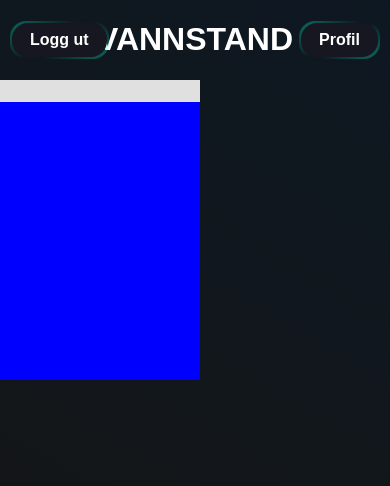
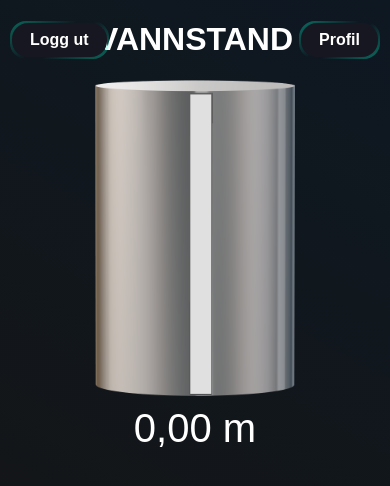
Before and after one commit to USN-Gjengen/APP2000_Gruppe06_Solvann-Driftsystem, a React (Create React App) app in the folder frontend/: page /Waterlevel in a window 390 px wide. Shown: the top 486 px of the page. Built offline with nearby package versions, Linux system fonts and the light colour scheme; no server answers.

Commit message:
create visual watertank

```diff
--- a/frontend/src/App.css
+++ b/frontend/src/App.css
@@ -350,21 +350,54 @@
 	font-size: 0.8em;
   }
 
-  /* waterlevel page */
+
+  .waterTank-container {
+	display: flex;
+	align-items: center;
+	justify-content: center;
+  }
+
+  .water-tank {
+	z-index: 10;
+  }
 
   .water-container {
+	z-index: 10;
 	width: 200px;
-	height: 300px;
+	height: 810px;
 	background-color: #e0e0e0;
-	position: relative;
+	position: absolute;
 	overflow: hidden;
   }
 
   .water {
-	background-color: blue;
+	background-color: #1ca3ec;
 	position: absolute;
 	bottom: 0;
 	left: 0;
 	right: 0;
 	transition: height 0.5s;
   }
+
+  .water-level-text {
+	font-size: 75px;
+	text-align: center;
+
+	padding-top: 10px;
+
+  }
+
+  @media (max-width: 768px) {
+	.water-container {
+	  height: 312px;
+	  width: 40px
+	}
+
+	.water-level-text {
+	  font-size: 40px;
+	}
+
+	.water-tank {
+		width: 200px;
+	  }
+  }
--- a/frontend/src/components/Waterlevel/WaterContainer.jsx
+++ b/frontend/src/components/Waterlevel/WaterContainer.jsx
@@ -1,9 +1,63 @@
-import React from 'react';
+import React, { useState, useEffect } from 'react';
+import waterTank from '../../img/waterTank.png';
 
-const WaterContainer = ({ waterLevel }) => {
+
+const WaterContainer = () => {
+  const [waterLevel, setWaterLevel] = useState(0);
+  const maxWaterLevel = 50; // Maximum water level value in your data
+
+
+  const fetchWaterLevel = async () => {
+    try {
+      const response = await fetch(
+        'http://api.solvann.eksempler.no/api/groupStates/last'
+      );
+      const jsonData = await response.json();
+
+      if (typeof jsonData === 'object' && jsonData !== null) {
+        const waterLevel = jsonData.waterLevel;
+        setWaterLevel(waterLevel);
+      } else {
+        console.error('Error: jsonData is not an object', jsonData);
+      }
+
+    } catch (error) {
+      console.error(error);
+    }
+  };
+
+  useEffect(() => {
+    fetchWaterLevel();
+    const interval = setInterval(() => {
+      fetchWaterLevel();
+    }, 1000);
+
+    return () => clearInterval(interval);
+  }, []);
+
+  // Calculate the height as a percentage of the maximum value
+  const waterHeight = (waterLevel / maxWaterLevel) * 100;
+
   return (
-    <div className="water-container">
-      <div className="water" style={{ height: `${waterLevel}%` }}></div>
+    <div>
+      <div className='waterTank-container'>
+
+          <div className="water-container">
+              <div
+                className="water"
+                style={{ height: `${waterHeight}%` }}
+              >
+              </div>
+          </div>
+      <img src={waterTank} alt="water tank" className="water-tank" />
+
+      </div>
+
+
+      <div className="water-level-text">
+        {waterLevel.toFixed(2)
+          .replace('.', ',')} m
+      </div>
     </div>
   );
 };
--- a/frontend/src/pages/Waterlevel.jsx
+++ b/frontend/src/pages/Waterlevel.jsx
@@ -2,17 +2,6 @@ import React from 'react';
 import WaterContainer from '../components/Waterlevel/WaterContainer';
 
 const Waterlevel = () => {
-  const [waterLevel, setWaterLevel] = React.useState(50); // Initial water level
-
-  // Example: Change the water level every second
-  React.useEffect(() => {
-    const interval = setInterval(() => {
-      const newWaterLevel = Math.random() * 100; // Generate a random value between 0 and 100
-      setWaterLevel(newWaterLevel);
-    }, 1000);
-
-    return () => clearInterval(interval);
-  }, []);
 
   return (
     <div className='dashboard'>
@@ -35,7 +24,7 @@ const Waterlevel = () => {
                     </div>
                 </div>
             </div>
-    <WaterContainer waterLevel={waterLevel} />
+    <WaterContainer />
 
     </div>
     );
```
Also changed, not shown: frontend/src/img/waterTank.png (added).
